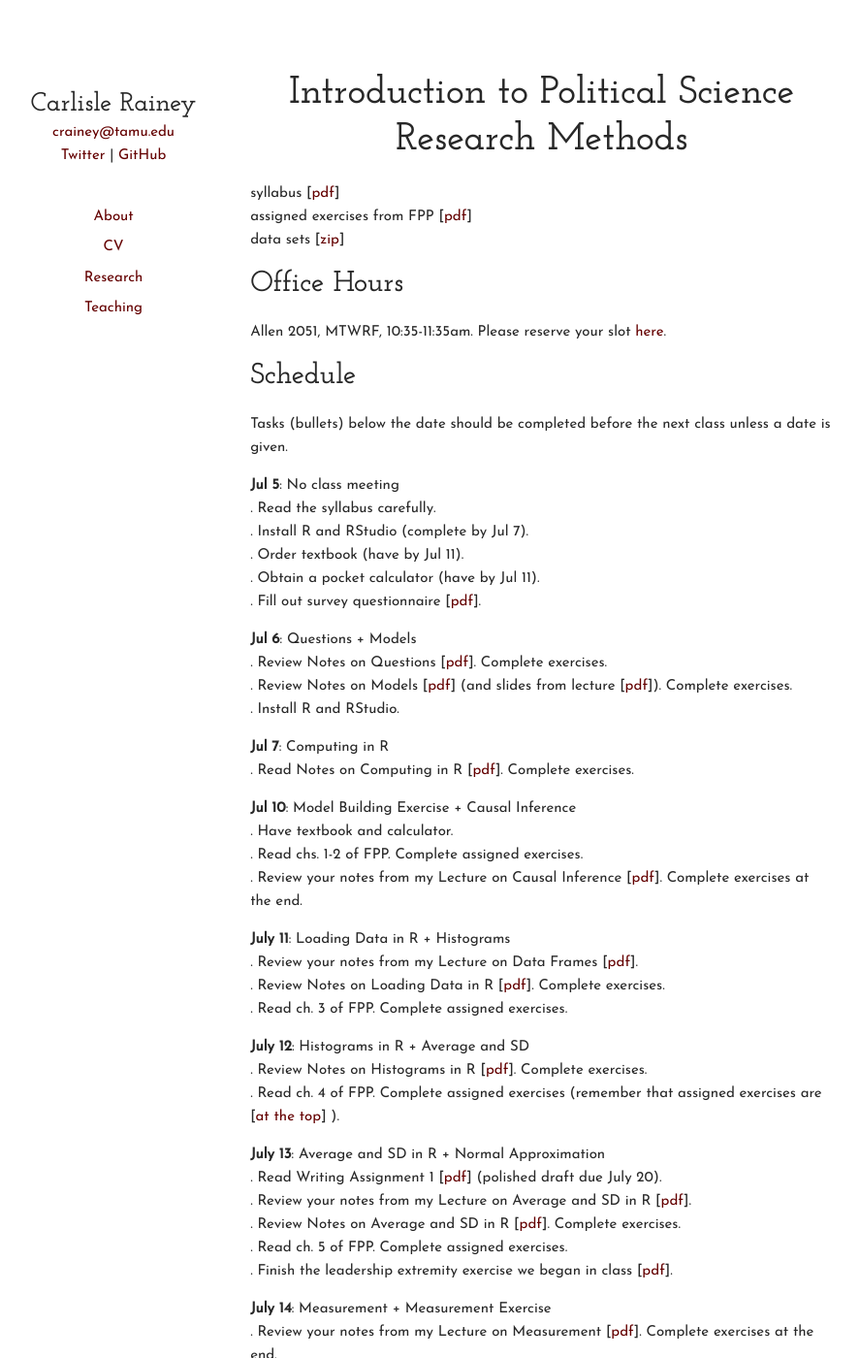
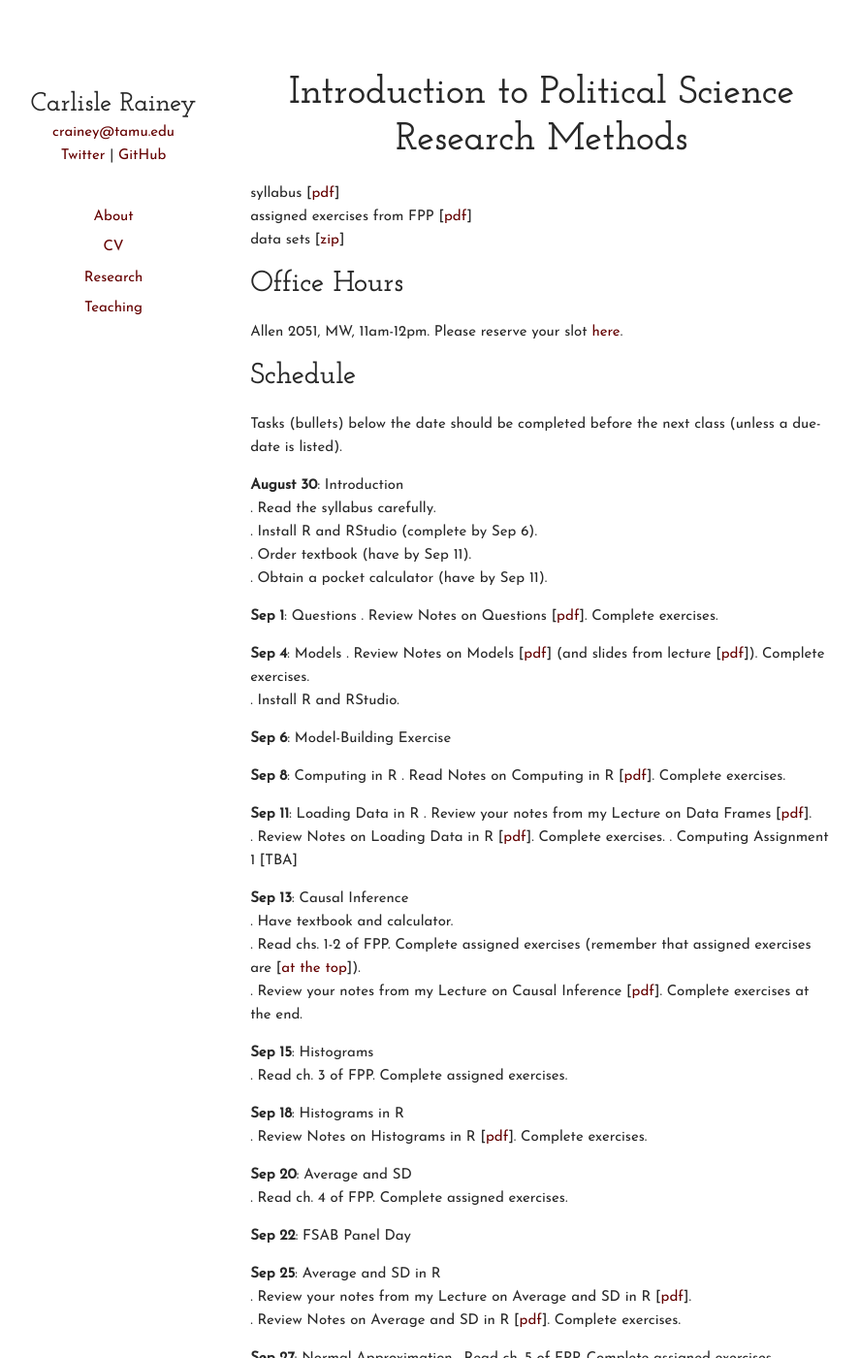
Before and after one commit to carlislerainey/carlislerainey.github.io, a Jekyll site: the page built from teaching/pols-209/index.md, in a window 1280 px wide and 1400 px high. Shown: the whole window at 97% size, without its empty margins (204-1091 px from the left). Built offline with Jekyll 4.4.1, drawn with Linux system fonts in a browser that asks for light colours; some of the changed text lies outside the part shown.

Commit message:
update 209

```diff
--- a/teaching/pols-209/index.md
+++ b/teaching/pols-209/index.md
@@ -5,83 +5,151 @@ title: POLS 209 | Carlisle Rainey
 
 # Introduction to Political Science Research Methods
 
+
 syllabus [[pdf](files/syllabus.pdf)]
 assigned exercises from FPP [[pdf](files/fpp-exercises.pdf)]
 data sets [[zip](data/data.zip)]
 
 ## Office Hours
 
-Allen 2051, MTWRF, 10:35-11:35am. Please reserve your slot [here](http://www.calendly.com/carlislerainey).
+Allen 2051, MW, 11am-12pm. Please reserve your slot [here](http://www.calendly.com/carlislerainey).
 
 ## Schedule
 
-Tasks (bullets) below the date should be completed before the next class unless a date is given.
+Tasks (bullets) below the date should be completed before the next class (unless a due-date is listed).
 
-**Jul 5**: No class meeting
+**August 30**: Introduction
 . Read the syllabus carefully.
-. Install R and RStudio (complete by Jul 7).
-. Order textbook (have by Jul 11).
-. Obtain a pocket calculator (have by Jul 11).
-. Fill out survey questionnaire [[pdf](files/first-day-survey.pdf)].
+. Install R and RStudio (complete by Sep 6).
+. Order textbook (have by Sep 11).
+. Obtain a pocket calculator (have by Sep 11).
 
-**Jul 6**: Questions + Models
+**Sep 1**: Questions
 . Review Notes on Questions [[pdf](files/notes-02-questions.pdf)]. Complete exercises.
+
+**Sep 4**: Models
 . Review Notes on Models [[pdf](files/notes-03-models.pdf)] (and slides from lecture [[pdf](files/slides-03-models.pdf)]). Complete exercises.
 . Install R and RStudio.
 
-**Jul 7**: Computing in R
+**Sep 6**: Model-Building Exercise
+
+**Sep 8**: Computing in R
 . Read Notes on Computing in R [[pdf](files/notes-04-computing.pdf)]. Complete exercises.
 
-**Jul 10**: Model Building Exercise + Causal Inference
+**Sep 11**: Loading Data in R
+. Review your notes from my Lecture on Data Frames [[pdf](files/data-frames.pdf)].
+. Review Notes on Loading Data in R [[pdf](files/notes-05-loading-data.pdf)]. Complete exercises.
+. Computing Assignment 1 [TBA]
+
+**Sep 13**: Causal Inference
 . Have textbook and calculator.
-. Read chs. 1-2 of FPP. Complete assigned exercises.
+. Read chs. 1-2 of FPP. Complete assigned exercises (remember that assigned exercises are [[at the top](files/fpp-exercises.pdf)]).
 . Review your notes from my Lecture on Causal Inference [[pdf](files/slides-06-causal-inf.pdf)]. Complete exercises at the end.
 
-**July 11**: Loading Data in R + Histograms
-. Review your notes from my Lecture on Data Frames [[pdf](files/data-frames.pdf)].
-. Review Notes on Loading Data in R [[pdf](files/notes-05-loading-data.pdf)]. Complete exercises.
+**Sep 15**: Histograms
 . Read ch. 3 of FPP. Complete assigned exercises.
 
-**July 12**: Histograms in R + Average and SD
+**Sep 18**: Histograms in R
 . Review Notes on Histograms in R [[pdf](files/notes-08-histograms-r.pdf)]. Complete exercises.
-. Read ch. 4 of FPP. Complete assigned exercises (remember that assigned exercises are [[at the top](files/fpp-exercises.pdf)] ).
 
-**July 13**: Average and SD in R + Normal Approximation
-. Read Writing Assignment 1 [[pdf](files/writing-assignment-1.pdf)] (polished draft due July 20).
+**Sep 20**: Average and SD
+. Read ch. 4 of FPP. Complete assigned exercises.
+
+**Sep 22**: FSAB Panel Day
+
+**Sep 25**: Average and SD in R
 . Review your notes from my Lecture on Average and SD in R [[pdf](files/mean-sd.pdf)].
 . Review Notes on Average and SD in R [[pdf](files/notes-10-average-sd-r.pdf)]. Complete exercises.
+
+**Sep 27**: Normal Approximation
 . Read ch. 5 of FPP. Complete assigned exercises.
 . Finish the leadership extremity exercise we began in class [[pdf](files/leadership-extremity.pdf)].
 
-**July 14**: Measurement + Measurement Exercise
+**Sep 29**: Measurement
 . Review your notes from my Lecture on Measurement [[pdf](files/measures.pdf)]. Complete exercises at the end.
 . Read ch. 6 of FPP. Complete assigned exercises.
 . Prepare for Exam 1. Focus on the review exercises from notes, slides, and textbook.
 
-**July 17**: Exam 1 + Scatterplots and Correlation, Part 1
+**Oct 2**: Review for Exam 1
+
+**Oct 4**: Exam 1 (bring pencil, pocket calculator, and small green Scantron)
+
+**Oct 6**: Scatterplots and Correlation, Part 1
 . Read chs. 7-8 of FPP. Complete assigned exercises.
 . See this sheet for p. 137, #9(a) [[Google Sheet](https://docs.google.com/spreadsheets/d/1Y2EuRIcbuZk6eu9WWUaNXSWnqJMi9XBXrA27BzqSeKk/edit?usp=sharing)].
 
-**July 18**: Scatterplots and Correlation in R + Scatterplots and Correlation, Part 2
-. Use this code to load runs data [[Gist](https://gist.github.com/carlislerainey/0111324011a7a86d8b2584c16694c826)].
+**Oct 9**: Scatterplots and Correlation in R
 . Review Notes on Scatterplots and Correlation in R [[pdf](files/notes-18-correlation-r.pdf)]. Complete exercises.
+
+**Oct 11**: Scatterplots and Correlation, Part 2
 . Read ch. 9 of FPP. Complete assigned exercises.
 . Play this game [[web](http://www.rossmanchance.com/applets/GuessCorrelation.html)] and track your performance.
 
-**July 19**: Regression, Part 1 + Regression, Part 2
-. Do this exercise in class [[Google Form](https://docs.google.com/forms/d/e/1FAIpQLScYZz0bJLj8qLvKmRlkSLiq2dSrBVNsKTem-HmtWANdoa9qfw/viewform?usp=sf_link)].
-. I used this code in class [[Gist](https://gist.github.com/carlislerainey/d651887552184794a467cf806f481803)].
-. Read chs. 10-11 of FPP. Complete assigned exercises.
+**Oct 13**: Regression, Part 1
+. Read ch. 11 of FPP. Complete assigned exercises.
+Regression, Part 2
 
-**July 20**: Regression, Part 3 + Regression in R
+**Oct 16**: Regression, Part 2
+. Read ch. 11 of FPP. Complete assigned exercises.
+
+**Oct 18**: Regression, Part 3
 . Read ch. 12 of FPP. Complete assigned exercises.
+
+**Oct 20**: Regression in R
 . Review Notes on Regression in R [[pdf](files/notes-23-regression-r.pdf)]. Complete exercises.
 
-**July 21**: Multiple Regression (and in R) + Review for Exam 2
-. Review your notes from my Lecture on Multiple Regression (and in R) [[html](files/notes-25-multiple-regression.html)]. Complete exercises.
+**Oct 23**: Multiple Regression, Part 1
 
+ **Oct 25**: Multiple Regression, Part 2
 
-**July 24**: Exam 2 + Probability, Part 1
+**Oct 27**: Multiple Regression in R
+
+**Oct 30**: Exam 2 Review
+
+**Nov 1**:  Exam 2 (bring pencil, pocket calculator, and small green Scantron)
+
+**Nov 3**: Probability, Part 1
 . Read ch. 13 of FPP. Complete assigned exercises.
 
-test
+**Nov 6**: Probability, Part 2
+. Read ch. 14 of FPP. Complete assigned exercises.
+. Submit peer review by noon on July 26.
+
+**Nov 8**: Law of Averages
+. Read ch. 16 of FPP. Complete assigned exercises.
+
+**Nov 10**: Expected Value and Standard Error
+. Read ch. 17 of FPP. Complete assigned exercises.
+
+**Nov 13**: Normal Approximation for Probability Histograms
+. Read ch. 18 of FPP. Complete assigned exercises.
+
+**Nov 15**: Sample Surveys, Part 1
+. Read ch. 19 of FPP. Complete assigned exercises.
+
+**Nov 17**: Sample Surveys, Part 2
+. Read ch. 20 of FPP. Complete assigned exercises.
+
+**Nov 20**: The Accuracy of Percentages
+. Read ch. 21 of FPP. Complete assigned exercises.
+
+**Nov 22**: No Class (Reading Day)
+
+**Nov 24**: No Class (Thanksgiving Holiday)
+
+**Nov 27**: The Accuracy of Averages
+. Read ch. 23 of FPP. Complete assigned exercises.
+
+**Nov 29**: Tests for Averages, Part 1
+. Read ch. 26 of FPP. Complete assigned exercises.
+
+**Dec 1**: Testing Averages in R
+
+**Dec 4**: Problems with Significance Testing
+. Read ch. 26 of FPP. Complete TBA exercises.
+
+**Dec 6**: Final Exam Review
+
+**Dec 8 or 11**: Final Exam
+. For 901 (8:35-9:25am), 10am-12pm on Dec 8
+. For 902 (9:45-10:35am), 8-1am on Dec 11
```
